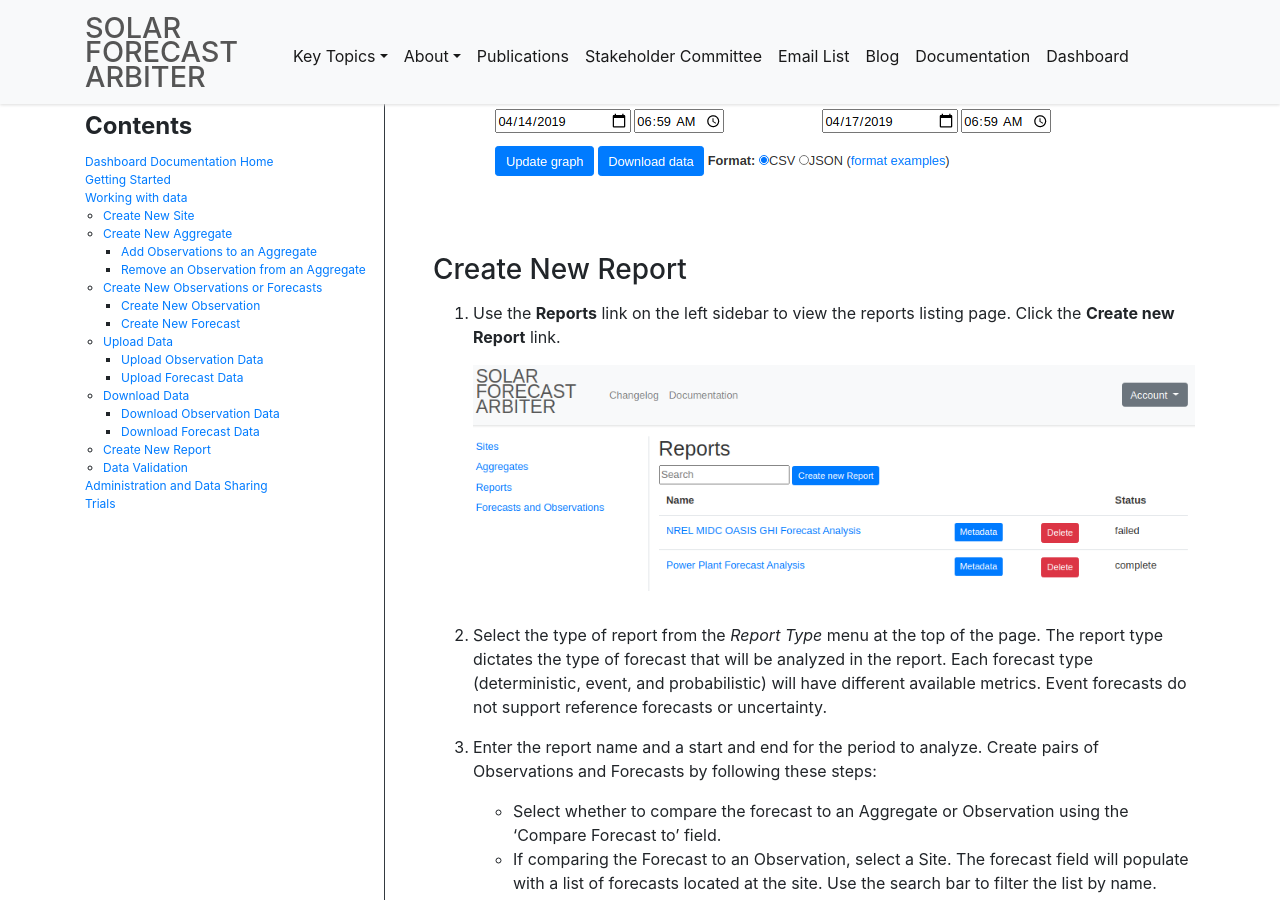
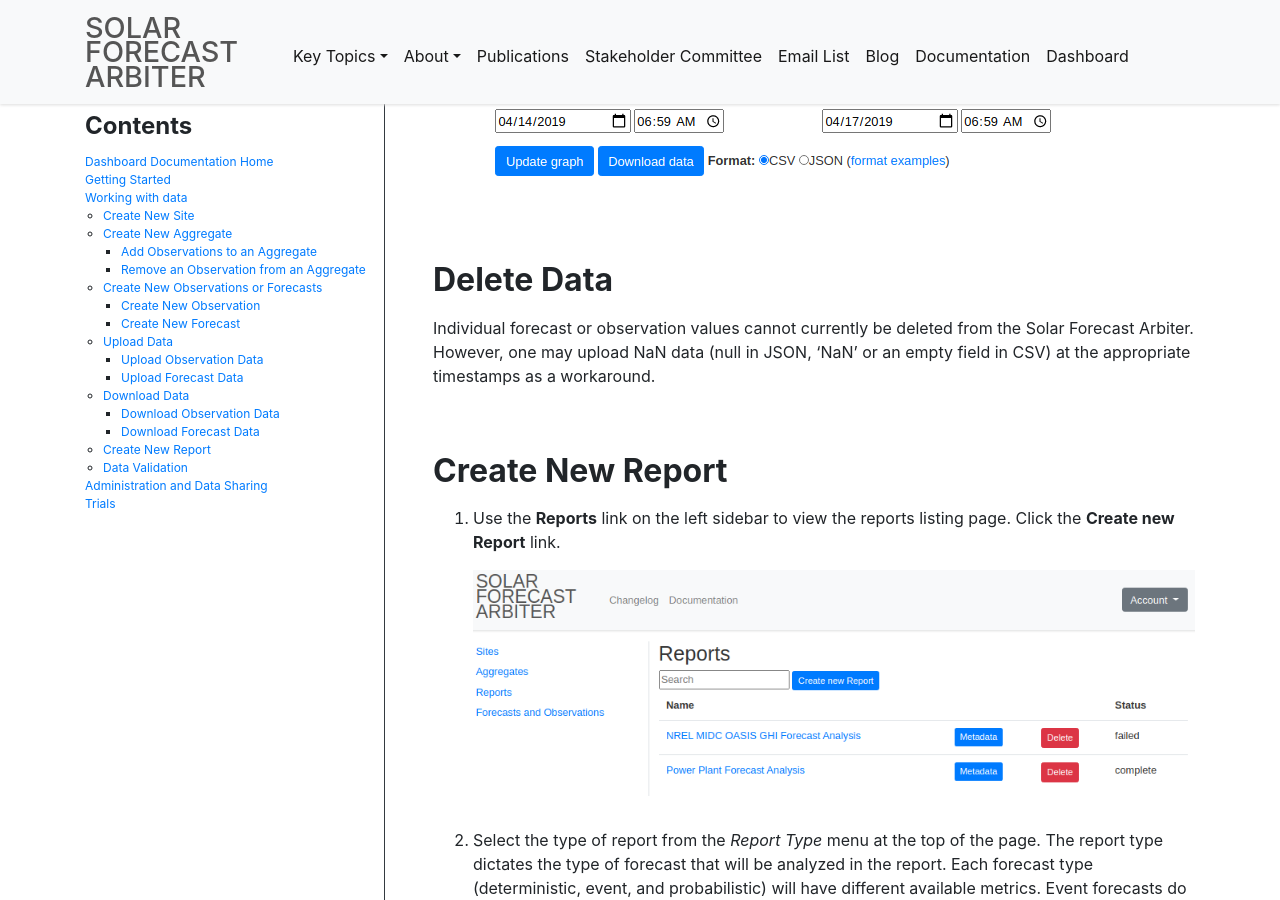
Before and after one commit to SolarArbiter/SolarArbiter.github.io, a Jekyll site: the page built from documentation/dashboard/working_with_data.md, in a window 1280 px wide and 900 px high, scrolled down 18775 px. Built offline with Jekyll 4.4.1, drawn with Linux system fonts in a browser that asks for light colours.

Commit message:
add delete data section to working with data

```diff
--- a/documentation/dashboard/working_with_data.md
+++ b/documentation/dashboard/working_with_data.md
@@ -290,7 +290,18 @@
 
 <div class="my-3"></div>
 
-### Create New Report
+Delete Data
+-----------
+{: .anchor}
+
+Individual forecast or observation values cannot currently be deleted from the
+Solar Forecast Arbiter. However, one may upload NaN data
+(null in JSON, 'NaN' or an empty field in CSV) at the appropriate
+timestamps as a workaround.
+
+
+Create New Report
+-----------------
 {: .anchor}
 
 1.  Use the **Reports** link on the left sidebar to view the reports listing page.
```
